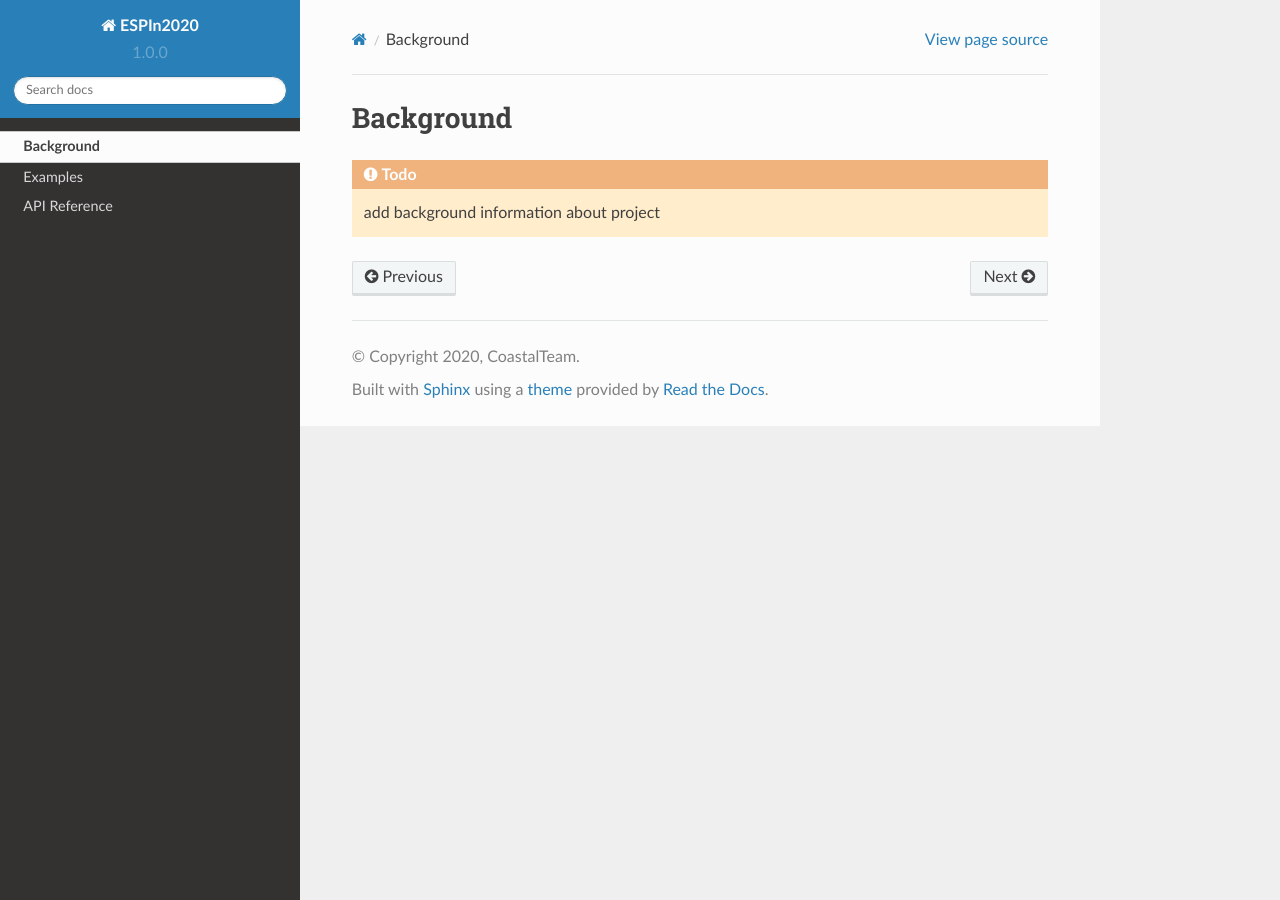
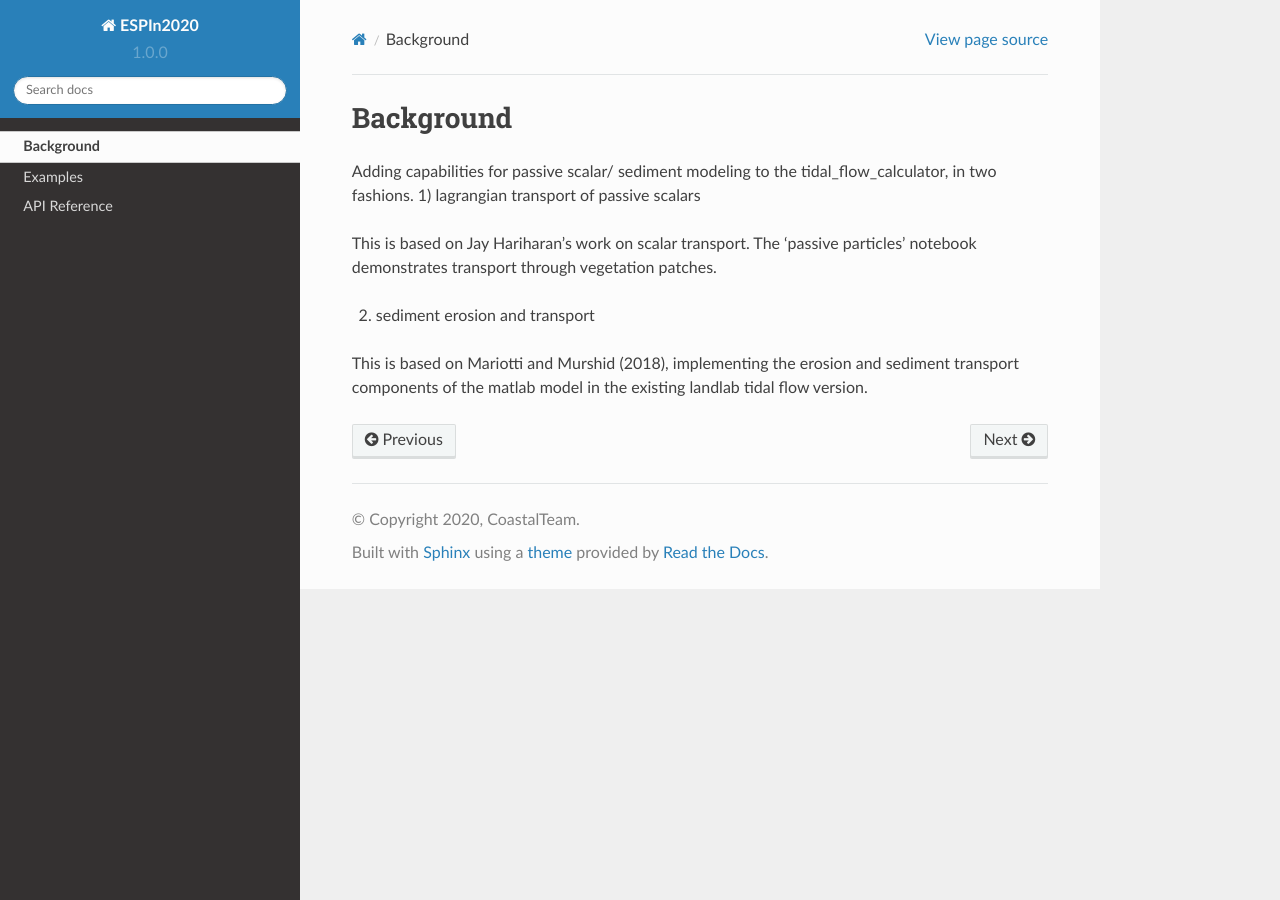
Before and after one commit to rmallen86/CoastalTeam, a Sphinx documentation site: the page built from docs/source/background/index.rst, in a window 1280 px wide. Built offline with Sphinx 7.4.7 and the Read the Docs theme 2.0.0, drawn with Linux system fonts in a browser that asks for light colours.

Commit message:
Added text to the Background documentation

```diff
--- a/docs/source/background/index.rst
+++ b/docs/source/background/index.rst
@@ -4,4 +4,11 @@
 Background
 ==========
 
-.. todo:: add background information about project
+Adding capabilities for passive scalar/ sediment modeling to the tidal_flow_calculator, in two fashions.
+1) lagrangian transport of passive scalars
+
+This is based on Jay Hariharan's work on scalar transport.  The 'passive particles' notebook demonstrates transport through vegetation patches.
+
+2) sediment erosion and transport
+
+This is based on Mariotti and Murshid (2018), implementing the erosion and sediment transport components of the matlab model in the existing landlab tidal flow version.
```
